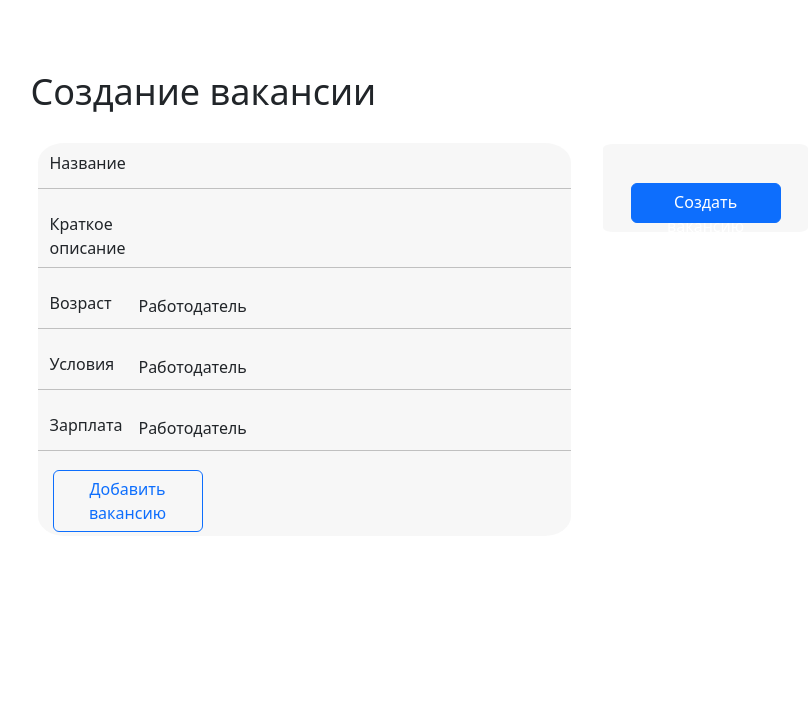
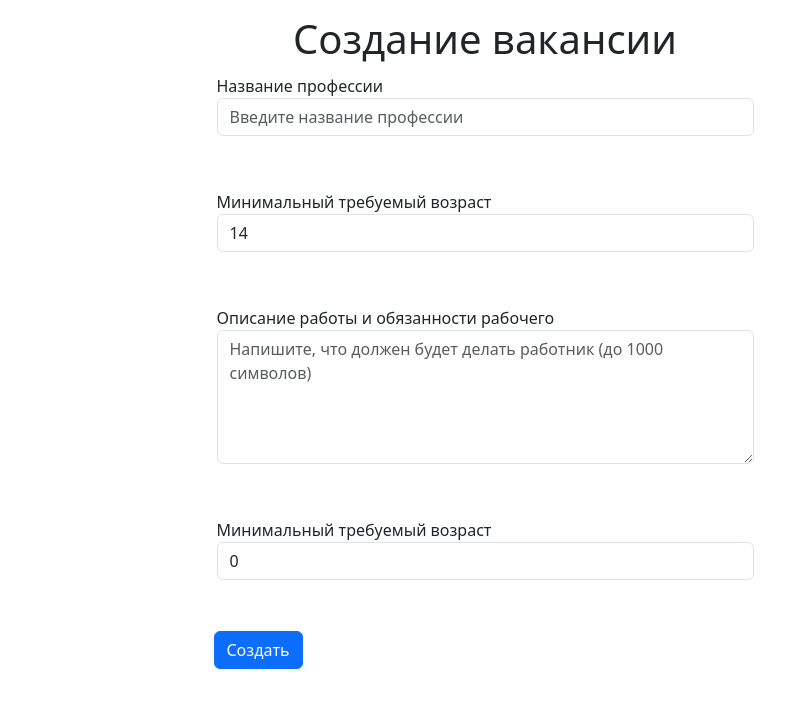
Before and after one commit to Karaseyka/WorkSearch, a Flask app: template templates/add_vacancy.html in a window 1280 px wide. Shown: the part 91-800 px from the top of the page, without its empty margins (155-967 px from the left). Run offline with Flask 3, Linux system fonts and the light colour scheme; the template is opened without the code that fills it, so the values that code supplies are empty; parts of the project's set-up code (start-up, migrations or seed data) failed here and were passed over.

Commit message:
promejutochni contact commit

```diff
--- a/data/models/user.py
+++ b/data/models/user.py
@@ -12,8 +12,10 @@ class User(SqlAlchemyBase, UserMixin, SerializerMixin):
     password = sqlalchemy.Column(sqlalchemy.String)
     name = sqlalchemy.Column(sqlalchemy.String)
     email = sqlalchemy.Column(sqlalchemy.String, unique=True)
+    contacts = sqlalchemy.Column(sqlalchemy.String)
     role = sqlalchemy.Column(sqlalchemy.String)
     resume = sqlalchemy.Column(sqlalchemy.BLOB, default=None)
     resumetxt = sqlalchemy.Column(sqlalchemy.String)
     child \
         = sqlalchemy.Column(sqlalchemy.String)
+    works = sqlalchemy.Column(sqlalchemy.String)
--- a/templates/add_vacancy.html
+++ b/templates/add_vacancy.html
@@ -1,68 +1,46 @@
 {% extends "base.html" %}
 {% block content %}
+<div class="empty-block-reg">
+
+</div>
 <div class="container">
-    <div class="mb-5 row"></div>
     <div class="row">
-        <div class="col-1"></div>
+        <div class="col-3">
+        </div>
+        <div class="col-6 reg-ent-window">
+            <h1 style="text-align:center">Создание вакансии</h1>
+            <form method="post" class="main-form">
 
-        <div class="col-10 pro-child-spare">
-            <form method="post" enctype="multipart/form-data">
-                <div class="mb-3 row pro-child-text">Создание вакансии</div>
-                <div class="pro-child-flex container">
-                    <div class="row">
-                        <div class="pro-child-mainform col-7">
-                            <div class="mb-3 row pro-child-line">
-                                <label for="staticName" class="col-sm-2 col-form-label">Название</label>
-                                <div class="col-sm-10">
-                                    <input type="text" class="form-control-plaintext" name="staticName" id="staticName"
-                                           value={{current_user.name}}>
-                                </div>
-                            </div>
-                            <div class="mb-3 row pro-child-line">
-                                <label for="staticEmail" class="col-sm-2 col-form-label">Краткое описание</label>
-                                <div class="col-sm-10">
-                                    <input type="text" class="form-control-plaintext" name="staticEmail"
-                                           id="staticEmail" value={{current_user.email}}>
-                                </div>
-                            </div>
-                            <div class="mb-3 row pro-child-line">
-                                <label for="staticRole" class="col-sm-2 col-form-label">Возраст</label>
-                                <div class="col-sm-10">
-                                    <input type="text" readonly class="form-control-plaintext" id="staticRole"
-                                           value="Работодатель">
-                                </div>
-                            </div>
-                            <div class="mb-3 row pro-child-line">
-                                <label for="staticRole" class="col-sm-2 col-form-label">Условия</label>
-                                <div class="col-sm-10">
-                                    <input type="text" readonly class="form-control-plaintext" id="staticRole"
-                                           value="Работодатель">
-                                </div>
-                            </div>
-                            <div class="mb-3 row pro-child-line">
-                                <label for="staticRole" class="col-sm-2 col-form-label">Зарплата</label>
-                                <div class="col-sm-10">
-                                    <input type="text" readonly class="form-control-plaintext" id="staticRole"
-                                           value="Работодатель">
-                                </div>
-                            </div>
+                <div class="form-group mb-5">
+                    <label>Название профессии</label>
+                    <input type="text" class="form-control"
+                           name="name"
+                           placeholder="Введите название профессии">
+                </div>
+                <div class="form-group mb-5">
+                    <label>Минимальный требуемый возраст</label>
+                    <input type="number" class="form-control"
+                           name="name" value="14" min="14">
+                </div>
 
-                            <button onclick="window.location.href = '/addvacancy'" type="button" class="left btn btn-outline-primary btn-show pro-btn">Добавить вакансию</button>
+                <div class="form-group mb-5">
+                    <label>Описание работы и обязанности рабочего</label>
+                    <textarea style="background-color: " name="Text1" cols="80"
+                              rows="5" class="form-control" maxlength="1000"
+                              placeholder="Напишите, что должен будет делать работник (до 1000 символов)"></textarea>
+                </div>
 
-                        </div>
-                        <div class="pro-child-mainform col-3" style="background-color: white;">
-                            <div class="pro-child-form">
-                                <div class="mb-4 row"></div>
-                                <div class="pro-child-btns">
-                                    <button type="submit" class="btn btn-primary btn-submit pro-btn">Создать вакансию</button>
-                                </div>
-                            </div>
-                        </div>
-                    </div>
+                <div class="form-group mb-5">
+                    <label>Минимальный требуемый возраст</label>
+                    <input type="number" class="form-control"
+                           name="name" value="0" min="0">
                 </div>
+
+                <button type="submit" class="btn btn-primary">Создать</button>
             </form>
         </div>
-        <div class="col-1"></div>
+        <div class="col-3">
+        </div>
     </div>
 </div>
 {% block main %}
```
Also changed, not shown: templates/registration.html (+0 -49 lines), instance/worksearch.db.
